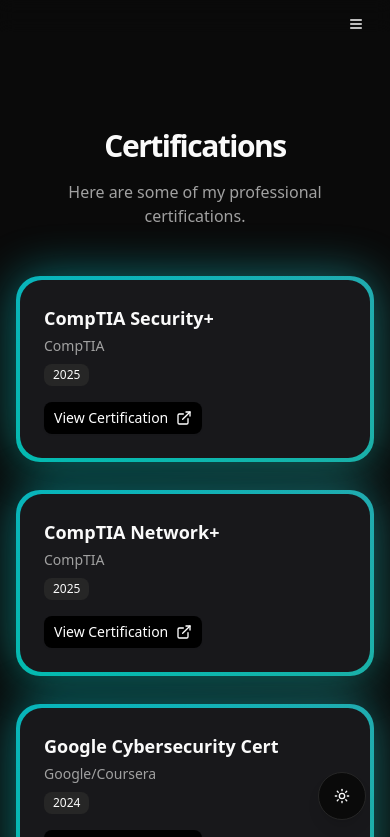
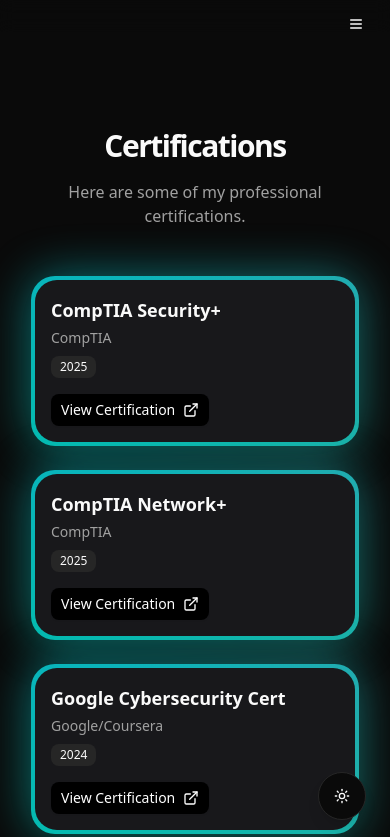
Before and after one commit to DEV-DIBSTER/Personal-Website, a Next.js app: page /certifications in a window 390 px wide. Shown: the top 837 px of the page. Built offline with nearby package versions, Linux system fonts and the light colour scheme.

Commit message:
fix: mobile view certs

```diff
--- a/src/app/certifications/page.js
+++ b/src/app/certifications/page.js
@@ -36,9 +36,10 @@
           Here are some of my professional certifications.
         </p>
       </div>
-      <div className="grid gap-7 md:grid-cols-2 lg:grid-cols-3">
+      <div className="grid gap-y-6 gap-x-4 md:grid-cols-2 lg:grid-cols-3">
         {certifications.map((cert, idx) => (
-          <BackgroundGradient key={idx} className="rounded-[22px] max-w-sm p-6 bg-white dark:bg-zinc-900">
+          <div key={idx} className="flex justify-center">
+            <BackgroundGradient className="rounded-[22px] w-[320px] sm:w-[380px] p-4 sm:p-6 bg-white dark:bg-zinc-900">
               <div className="flex flex-col h-full">
                 <div className="mb-4">
                   <h3 className="text-lg font-semibold mb-1">
@@ -63,6 +64,7 @@
                 </div>
               </div>
             </BackgroundGradient>
+          </div>
         ))}
       </div>
     </div>
```
Lines whose indentation alone changed are shown as unchanged.
